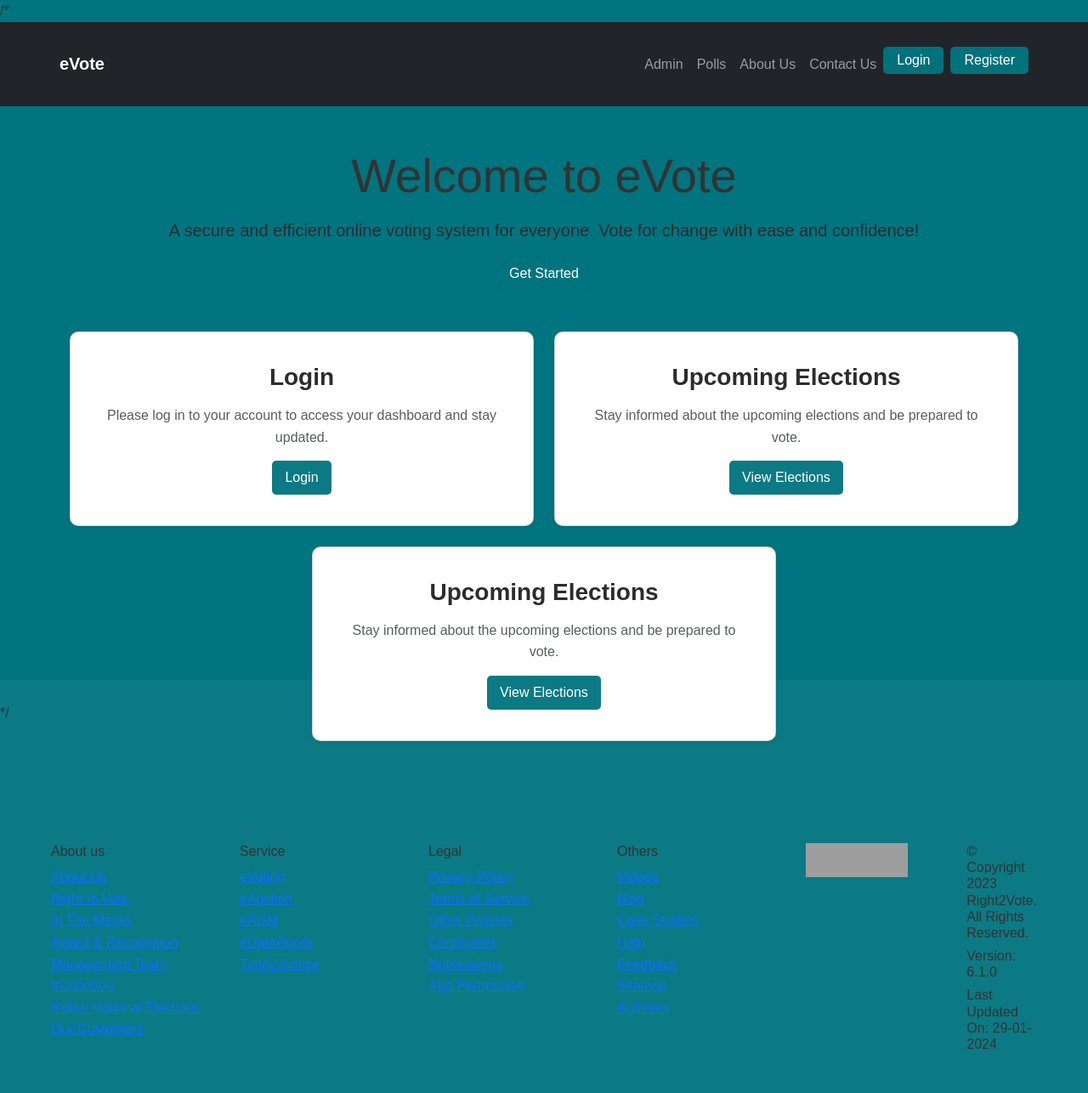
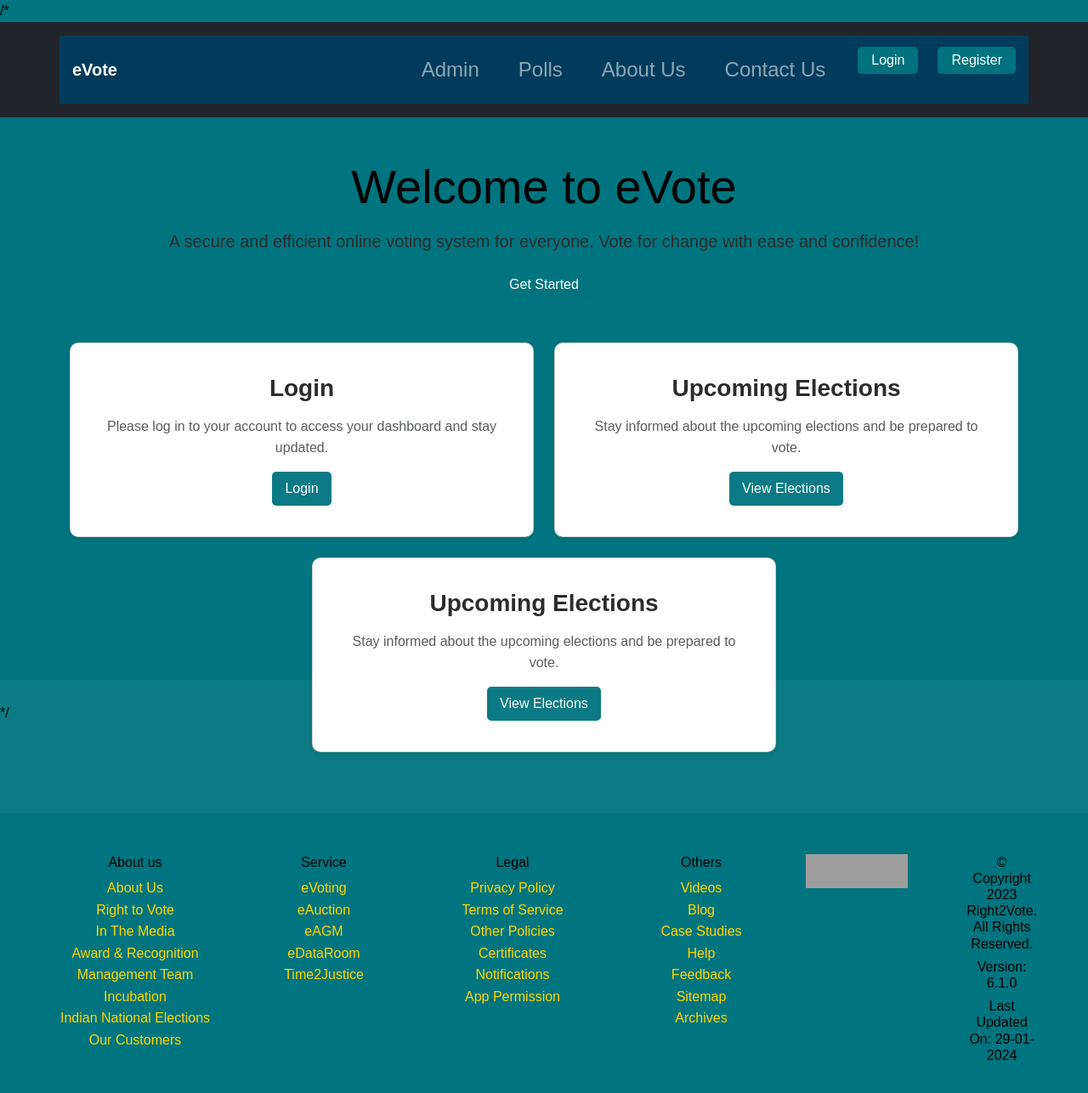
Before and after one commit to pareshsjoshi/eVote---CDAC-Project, a React (Vite) app in the folder Frontend/: page / in a window 1280 px wide. Shown: the top 1286 px of the page at 85% size. Built offline with nearby package versions, Linux system fonts and the light colour scheme; grey boxes are pictures that could not be loaded.

Commit message:
updated css

```diff
--- a/Frontend/src/components/Footer.jsx
+++ b/Frontend/src/components/Footer.jsx
@@ -1,10 +1,13 @@
 import React from "react";
 import { Container, Row, Col } from "react-bootstrap";
+
+import '../stylesheets/footer.css';
+
 import "bootstrap/dist/css/bootstrap.min.css";
 
 const Footer = () => {
   return (
-    <div className="r2v-footer px-5 py-5">
+    <footer className="r2v-footer px-5 py-5">
       <Container fluid>
         <Row>
           {/* Section 1 */}
@@ -12,41 +15,41 @@ const Footer = () => {
             <Row className="footermenu">
               <Col lg={3} md={6} sm={12}>
                 <h6>About us</h6>
-                <a href="https://right2vote.in/about-right2vote">About Us</a><br/>
-                <a href="https://right2vote.in/right-to-vote">Right to Vote</a><br/>
-                <a href="https://right2vote.in/in-the-media">In The Media</a><br/>
-                <a href="https://right2vote.in/awards-and-recognition">Award & Recognition</a><br/>
-                <a href="https://right2vote.in/about-right2vote/#meet_the_team">Management Team</a><br/>
-                <a href="https://right2vote.in/incubation/">Incubation</a><br/>
-                <a href="https://right2vote.in/indian-national-election/">Indian National Elections</a><br/>
-                <a href="https://right2vote.in/our-customers/">Our Customers</a><br/>
+                <a href="https://right2vote.in/about-right2vote">About Us</a><br />
+                <a href="https://right2vote.in/right-to-vote">Right to Vote</a><br />
+                <a href="https://right2vote.in/in-the-media">In The Media</a><br />
+                <a href="https://right2vote.in/awards-and-recognition">Award & Recognition</a><br />
+                <a href="https://right2vote.in/about-right2vote/#meet_the_team">Management Team</a><br />
+                <a href="https://right2vote.in/incubation/">Incubation</a><br />
+                <a href="https://right2vote.in/indian-national-election/">Indian National Elections</a><br />
+                <a href="https://right2vote.in/our-customers/">Our Customers</a><br />
               </Col>
               <Col lg={3} md={6} sm={12}>
                 <h6>Service</h6>
-                <a href="https://right2vote.in/evoting/">eVoting</a><br/>
-                <a href="https://right2vote.in/online-auction/">eAuction</a><br/>
-                <a href="https://right2vote.in/eagm/">eAGM</a><br/>
-                <a href="https://right2vote.in/edataroom/">eDataRoom</a><br/>
-                <a href="https://right2vote.in/about-right2vote/time2justice/">Time2Justice</a><br/>
+                <a href="https://right2vote.in/evoting/">eVoting</a><br />
+                <a href="https://right2vote.in/online-auction/">eAuction</a><br />
+                <a href="https://right2vote.in/eagm/">eAGM</a><br />
+                <a href="https://right2vote.in/edataroom/">eDataRoom</a><br />
+                <a href="https://right2vote.in/about-right2vote/time2justice/">Time2Justice</a><br />
               </Col>
               <Col lg={3} md={6} sm={12}>
                 <h6>Legal</h6>
-                <a href="https://right2vote.in/policies/privacy-policy/">Privacy Policy</a><br/>
-                <a href="https://right2vote.in/terms-of-service/">Terms of Service</a><br/>
-                <a href="https://right2vote.in/policies">Other Policies</a><br/>
-                <a href="https://right2vote.in/security-certificates/">Certificates</a><br/>
-                <a href="https://right2vote.in/notifications/">Notifications</a><br/>
-                <a href="https://right2vote.in/app-permissions/">App Permission</a><br/>
+                <a href="https://right2vote.in/policies/privacy-policy/">Privacy Policy</a><br />
+                <a href="https://right2vote.in/terms-of-service/">Terms of Service</a><br />
+                <a href="https://right2vote.in/policies">Other Policies</a><br />
+                <a href="https://right2vote.in/security-certificates/">Certificates</a><br />
+                <a href="https://right2vote.in/notifications/">Notifications</a><br />
+                <a href="https://right2vote.in/app-permissions/">App Permission</a><br />
               </Col>
               <Col lg={3} md={6} sm={12}>
                 <h6>Others</h6>
-                <a href="https://right2vote.in/video/">Videos</a><br/>
-                <a href="https://right2vote.in/blog/">Blog</a><br/>
-                <a href="https://right2vote.in/case-studies/">Case Studies</a><br/>
-                <a href="https://right2vote.in/help/">Help</a><br/>
-                <a href="https://right2vote.in/feedback/">Feedback</a><br/>
-                <a href="https://right2vote.in/sitemap/">Sitemap</a><br/>
-                <a href="https://right2vote.in/archives/">Archives</a><br/>
+                <a href="https://right2vote.in/video/">Videos</a><br />
+                <a href="https://right2vote.in/blog/">Blog</a><br />
+                <a href="https://right2vote.in/case-studies/">Case Studies</a><br />
+                <a href="https://right2vote.in/help/">Help</a><br />
+                <a href="https://right2vote.in/feedback/">Feedback</a><br />
+                <a href="https://right2vote.in/sitemap/">Sitemap</a><br />
+                <a href="https://right2vote.in/archives/">Archives</a><br />
               </Col>
             </Row>
           </Col>
@@ -67,7 +70,7 @@ const Footer = () => {
                     height="40"
                   />
                 </a>
-              </Col><br/>
+              </Col><br />
               <Col className="social-icons">
                 <a
                   href="https://www.facebook.com/Right2Vote.in/"
@@ -93,7 +96,7 @@ const Footer = () => {
                 >
                   <i className="fab fa-linkedin-in"></i>
                 </a>
-              </Col><br/>
+              </Col><br />
               <Col className="copy-info">
                 <h6>© Copyright 2023 Right2Vote. All Rights Reserved.</h6>
                 <h6>Version: 6.1.0</h6>
@@ -103,7 +106,7 @@ const Footer = () => {
           </Col>
         </Row>
       </Container>
-    </div>
+    </footer>
   );
 };
 
--- a/Frontend/src/index.css
+++ b/Frontend/src/index.css
@@ -52,6 +52,7 @@ li {
 
 .text-primary {
     color: #0078d4;
+
 }
 
 .bg-light {
--- a/Frontend/src/stylesheets/AboutUs.css
+++ b/Frontend/src/stylesheets/AboutUs.css
@@ -23,11 +23,42 @@
 
   /* AboutUsPage.css */
   /* General body and html setup */
+
+
+
+
   body, html {
     height: 100%;
     margin: 0;
     font-family: 'Arial', sans-serif;
     background-color: #00757ff4; /* Set background color for entire page */
+}
+
+/* Header Styling */
+header {
+    background-color: #004d7a; /* Updated header background color */
+    color: #fff; /* White text color */
+    padding: 15px 0;
+    text-align: center;
+}
+
+/* Navigation Bar Styling */
+nav {
+    background-color: #003b5c; /* Darker blue for the navigation bar */
+    padding: 10px 0;
+}
+
+nav a {
+    color: #fff; /* White text color for links */
+    text-decoration: none;
+    margin: 0 15px;
+    font-size: 1rem;
+    font-weight: bold;
+    transition: color 0.3s ease;
+}
+
+nav a:hover {
+    color: #00aaff; /* Light blue hover effect */
 }
 
 /* About Us Page Styling */
--- a/Frontend/src/stylesheets/CandidateRegistration.css
+++ b/Frontend/src/stylesheets/CandidateRegistration.css
@@ -74,10 +74,9 @@
   }
   */
 
-
 /* CandidateRegistrationPage.css */
 .candidate-registration-page {
-    background-color:#00757ff4; /* Updated background color */
+  background-color: #00757ff4; /* Updated background color */
   padding: 40px 20px;
   min-height: 100vh;
   font-family: 'Arial', sans-serif;
@@ -97,11 +96,12 @@
   text-align: center;
 }
 
+/* Form content background */
 .candidate-registration {
   max-width: 50%;
   margin: auto;
   padding: 20px;
-    background: #f9f9f9; /* Retained individual section background */
+  background: #00757ff4; /* Updated background to match overall theme */
   border: 1px solid #ddd;
   border-radius: 10px;
   font-family: Arial, sans-serif;
@@ -109,9 +109,10 @@
 
 h1, h2 {
   text-align: center;
-    color: #333;
+  color: #000000; /* Dark black color for headers */
 }
 
+/* Form group for labels and inputs */
 .form-group {
   margin-bottom: 15px;
 }
@@ -120,7 +121,7 @@
   display: block;
   font-weight: bold;
   margin-bottom: 5px;
-    color: #555;
+  color: #000000; /* Dark black color for labels */
 }
 
 input, textarea {
@@ -141,38 +142,24 @@
   font-size: 12px;
 }
 
+/* Button styling */
 .btn.register-btn {
-    background-color: #007bff; /* Retained button background color */
+  background-color: #000000; /* Dark black color for register button */
   color: white;
   font-size: 16px;
   border: none;
   cursor: pointer;
   margin-top: 10px;
+  padding: 12px 20px;
+  border-radius: 5px;
 }
 
 .btn.register-btn:hover {
-    background-color: #0056b3; /* Retained button hover color */
-  }
-
-  form {
-    margin-bottom: 10%;
-  }
-
-  .candidate-list {
-    list-style: none;
-    padding: 0;
-  }
-
-  .candidate-list li {
-    background: #e9ecef; /* Retained list item background */
-    padding: 10px;
-    margin: 5px 0;
-    border-radius: 5px;
-    line-height: 1.6;
+  background-color: #333333; /* Darker shade of black on hover */
 }
 
 button {
-    background-color: #00757ff4; /* Updated button background */
+  background-color: #000000; /* Dark black color for general buttons */
   color: #fff;
   border: none;
   padding: 12px 20px;
@@ -183,5 +170,19 @@
 }
 
 button:hover {
-    background-color:#00757ff4; /* Updated hover color */
+  background-color: #333333; /* Darker shade of black on hover */
 }
+
+/* Candidate list styling */
+.candidate-list {
+  list-style: none;
+  padding: 0;
+}
+
+.candidate-list li {
+  background: #e9ecef;
+  padding: 10px;
+  margin: 5px 0;
+  border-radius: 5px;
+  line-height: 1.6;
+}
--- a/Frontend/src/stylesheets/ContactPage.css
+++ b/Frontend/src/stylesheets/ContactPage.css
@@ -45,88 +45,70 @@ h1 {
 
 /* ContactPage.css */
 /* General body and html setup */
+/* Updated ContactPage.css */
 body, html {
   height: 100%;
   margin: 0;
   font-family: 'Arial', sans-serif;
-    background-color: #00757ff4; /* Set background color for entire page */
+  background-color: #00757ff4; /* Set background color */
 }
 
-  /* Contact page styling */
 .contact-page {
-    background-color: #00757ff4; /* Updated background color */
   padding: 40px 20px;
   min-height: 100vh;
-    font-family: 'Arial', sans-serif;
   display: flex;
   flex-direction: column;
   align-items: center;
 }
 
-  /* Contact Form container */
-  .contact-form-container {
-    background-color: #00757ff4; /* Updated form container background */
-    padding: 40px;
-    border-radius: 10px;
-    box-shadow: 0 4px 10px rgba(0, 0, 0, 0.1);
+.contact-container {
+  display: flex;
+  justify-content: space-between;
+  gap: 20px;
   width: 100%;
-    max-width: 600px;
-    text-align: center;
-    margin-bottom: 30px; /* Spacing between form and map */
+  max-width: 1200px;
 }
 
-  /* Map container */
 .map-container {
-    width: 100%;
-    max-width: 1500px; /* Increased maximum width */
-    height: 600px; /* Increased height */
+  flex: 1;
+  height: 500px;
   border-radius: 10px;
   overflow: hidden;
   box-shadow: 0 4px 10px rgba(0, 0, 0, 0.1);
 }
 
-  /* Full-screen map within the container */
-  .map-container iframe {
-    width: 100%;
-    height: 100%;
-    border: none;
-    border-radius: 10px; /* Matches container's border-radius */
+.contact-form-container {
+  flex: 1;
+  background-color: #fff;
+  padding: 20px;
+  border-radius: 10px;
+  box-shadow: 0 4px 10px rgba(0, 0, 0, 0.1);
+  display: flex;
+  flex-direction: column;
+  justify-content: center;
 }
 
-  /* Contact form padding */
 .contact-form {
-    padding: 0% 20%;
+  display: flex;
+  flex-direction: column;
+  gap: 15px;
 }
 
-  /* Primary button styling */
-  .btn-primary {
-    background-color: #007bff; /* Retained button background color */
-    border-color: #007bff;
-  }
-
-  /* Input field styling */
 .form-control {
+  padding: 10px;
+  border: 1px solid #ccc;
   border-radius: 5px;
 }
 
-  /* Heading styling */
-  h1 {
-    color: #333;
+button {
+  background-color: #00757f;
+  color: white;
+  padding: 10px 20px;
+  border: none;
+  border-radius: 5px;
+  cursor: pointer;
 }
 
-  /* Button Styling */
-  button {
-    background-color: #00757ff4; /* Updated button background */
-    color: #fff;
-    border: none;
-    padding: 12px 20px;
-    font-size: 16px;
-    cursor: pointer;
-    border-radius: 5px;
-    transition: background-color 0.3s ease;
+button:hover {
+  background-color: #005f67;
 }
-
-  /* Button Hover Effect */
-  button:hover {
-    background-color: #00757ff4; /* Updated hover color */
-  }
--- a/Frontend/src/stylesheets/FeedbackPage.css
+++ b/Frontend/src/stylesheets/FeedbackPage.css
@@ -61,18 +61,20 @@
      margin-top: 20px;
    }*/
 
-   /* FeedbackPage.css */
    body {
     font-family: Arial, sans-serif;
+    background-color: #00757ff4; /* Unified background color for all pages */
+    margin: 0;
+    padding: 0;
   }
 
   .feedback-page {
-    background-color:#00757ff4; /* Updated background color from the new version */
+    background-color: #00757ff4; /* Matching overall background color */
     max-width: 900px;
     margin: 2% auto;
     padding: 10px;
     border-radius: 20px;
-    box-shadow: 0 4px 10px rgba(0, 0, 0, 0.1); /* Shadow retained from previous */
+    border: 2px solid white; /* Added white border */
     text-align: center;
   }
 
@@ -93,7 +95,7 @@
     padding: 10px;
     font-size: 16px;
     border-radius: 5px;
-    border: 2px solid rgba(0, 0, 0, 0.503);
+    border: 2px solid #000000; /* Dark black border */
   }
 
   .textarea-input {
@@ -101,17 +103,17 @@
     padding: 10px;
     font-size: 16px;
     border-radius: 5px;
-    border: 2px solid rgba(0, 0, 0, 0.503);
+    border: 2px solid #000000; /* Dark black border */
   }
 
   .thank-you-message {
     font-size: 18px;
     font-weight: bold;
-    color: Green;
+    color: #f71111; /* Dark red color for thank you message */
   }
 
   .submit-btn {
-    background-color: #007bff; /* Previous button background color */
+    background-color: #003366; /* Dark blue button background */
     color: white;
     width: 120px;
     padding: 10px 20px;
@@ -119,10 +121,17 @@
     font-size: 16px;
     text-align: center;
     margin-top: 20px;
+    cursor: pointer;
+    border: none;
+    transition: background-color 0.3s ease;
+  }
+
+  .submit-btn:hover {
+    background-color: #001a33; /* Slightly darker blue on hover */
   }
 
   button {
-    background-color:#00757ff4; /* Updated button background color */
+    background-color: #003366; /* Dark blue button background */
     color: #fff;
     border: none;
     padding: 12px 20px;
@@ -133,16 +142,22 @@
   }
 
   button:hover {
-    background-color: #00757ff4; /* Hover color from updated version */
+    background-color: #001a33; /* Slightly darker blue on hover */
   }
 
   .feedback-form-container {
-    background-color: #00757ff4; /* Updated background color */
+    background-color: #00757ff4; /* Matching overall background color */
     padding: 40px;
     border-radius: 10px;
-    box-shadow: 0 4px 10px rgba(0, 0, 0, 0.1); /* Retained shadow */
-
+    border: 2px solid white; /* Added white border */
     width: 100%;
     max-width: 600px;
     text-align: center;
   }
+
+  footer {
+    background-color: #00757ff4; /* Footer background matches page */
+    color: white;
+    padding: 10px;
+    text-align: center;
+  }
--- a/Frontend/src/stylesheets/Login.css
+++ b/Frontend/src/stylesheets/Login.css
@@ -114,5 +114,5 @@ button {
 }
 
 button:hover {
-  background-color: #FFCC00; /* Slightly darker shade on hover */
+  background-color: #FFCC00;
 }
--- a/Frontend/src/stylesheets/UserProfilePage.css
+++ b/Frontend/src/stylesheets/UserProfilePage.css
@@ -129,9 +129,16 @@ select:focus {
 
 /* UserProfilePage.css */
 
+
+
+
+
+
+/* Global styling */
+/* Global styling */
 html, body {
   font-family: Arial, sans-serif;
-  background-color:#00757ff4; /* Overall background color */
+  background-color: #00757ff4; /* Overall background color */
   margin: 0;
   padding: 0;
   height: 100%; /* Ensures full height coverage */
@@ -142,6 +149,7 @@ body {
   flex-direction: column; /* Allows footer to stay at the bottom */
 }
 
+/* User profile page styling */
 .user-profile-page {
   max-width: 900px;
   margin: 20px auto;
@@ -154,12 +162,13 @@ body {
 
 .user-profile-page h1 {
   font-size: 28px;
-  color: black; /* Change the heading color to dark black */
+  color: #000000 !important; /* Force dark black color */
   margin-bottom: 20px;
   text-align: center;
   padding-bottom: 10px;
 }
 
+/* Profile container styling */
 .profile-container {
   background: #00757ff4; /* Profile section background */
   padding: 20px;
@@ -176,13 +185,14 @@ body {
 .profile-container p {
   font-size: 16px;
   margin: 5px 0;
-  color: #212529;
+  color: #000000 !important; /* Force dark black color */
 }
 
 .profile-container strong {
-  color: #000000;
+  color: #000000 !important; /* Force dark black color for strong elements */
 }
 
+/* Edit form styling */
 .edit-form {
   display: grid;
   grid-template-columns: 1fr 1fr;
@@ -194,7 +204,7 @@ body {
 textarea,
 select {
   background: #00757ff4;
-  color: #212529;
+  color: #000000 !important; /* Force dark black color */
   border: 1px solid #ccc;
   border-radius: 5px;
   padding: 10px;
@@ -235,7 +245,7 @@ select:focus {
   border: none;
   border-radius: 5px;
   cursor: pointer;
-  background:#00757ff4; /* New button background color */
+  background: #00757ff4; /* Button background color */
   color: #ffffff;
   transition: all 0.3s ease;
 }
@@ -256,6 +266,7 @@ select:focus {
   background-color: #dc3545; /* Bright red button for deleting */
 }
 
+/* Footer styling */
 footer {
   background-color: #00757ff4; /* Matching footer background with buttons */
   color: white;
@@ -264,13 +275,12 @@ footer {
   margin-top: auto; /* Ensures footer stays at the bottom */
 }
 
-/* Specific sections with updated text color to dark black */
+/* Text color adjustments for specific sections */
 .about-us-page, .about-us-page h1, .about-us-page p,
-.about-us-page a {
-  color: #000000; /* Change all text in about-us section to dark black */
-}
-
+.about-us-page a,
+.services-page, .services-page h1, .services-page p,
+.services-page a,
 .contact-page, .contact-page h1, .contact-page p,
 .contact-page a {
-  color: #000000; /* Change all text in contact page to dark black */
+  color: #000000 !important; /* Change all section text to dark black */
 }
--- /dev/null
+++ b/Frontend/src/stylesheets/footer.css
@@ -0,0 +1,66 @@
+/* Footer Styling */
+/* Footer styling */
+/* Set the background color for the entire page */
+/* Footer styling */
+/* Global page background color */
+/* General Page Background */
+/*body {
+  background-color: #00757ff4; /* Match page background color */
+  /* General Page Background */
+body {
+  background-color: #00757ff4; /* Match page background color */
+  color: #000000; /* Default text color for the page */
+  font-family: Arial, sans-serif; /* Set a default font for the page */
+  margin: 0;
+  padding: 0;
+}
+
+/* Header styling (matching footer background color) */
+header {
+  background-color: #00757ff4; /* Same color as footer and navigation */
+  color: #000000; /* Dark black text color for header */
+  padding: 20px 0;
+  text-align: center;
+  font-size: 1.5rem;
+}
+
+/* Footer styling */
+.r2v-footer {
+  background-color: #121d63d1; /* Match navigation color */
+  color: #000000; /* Dark black color for footer text */
+  text-align: center;
+  padding: 20px 0;
+  position: relative;
+  bottom: 0;
+  width: 100%;
+  font-size: 1rem;
+}
+
+/* Footer <p> tags text color */
+.r2v-footer p {
+  color: #000000; /* Dark black text color for all footer <p> tags */
+  font-size: 1rem; /* Font size for footer text */
+  margin: 0;
+}
+
+/* Footer Links Styling */
+.r2v-footer a {
+  color: #FFD700; /* Gold color for links in footer */
+  text-decoration: none;
+}
+
+.r2v-footer a:hover {
+  color: #2e6e3c; /* Darker gold color on hover */
+}
+
+/* Responsive Footer */
+@media (max-width: 768px) {
+  .r2v-footer {
+      font-size: 0.875rem; /* Smaller font size for smaller screens */
+  }
+}
+
+/* Ensuring the header and footer match */
+header, .r2v-footer {
+  background-color: #00757ff4; /* Same background color for both */
+}
```
Also changed, not shown: Frontend/src/App.css (+99 -0 lines), Frontend/src/pages/ContactPage.jsx (+14 -20 lines). Lines whose indentation alone changed are shown as unchanged.
